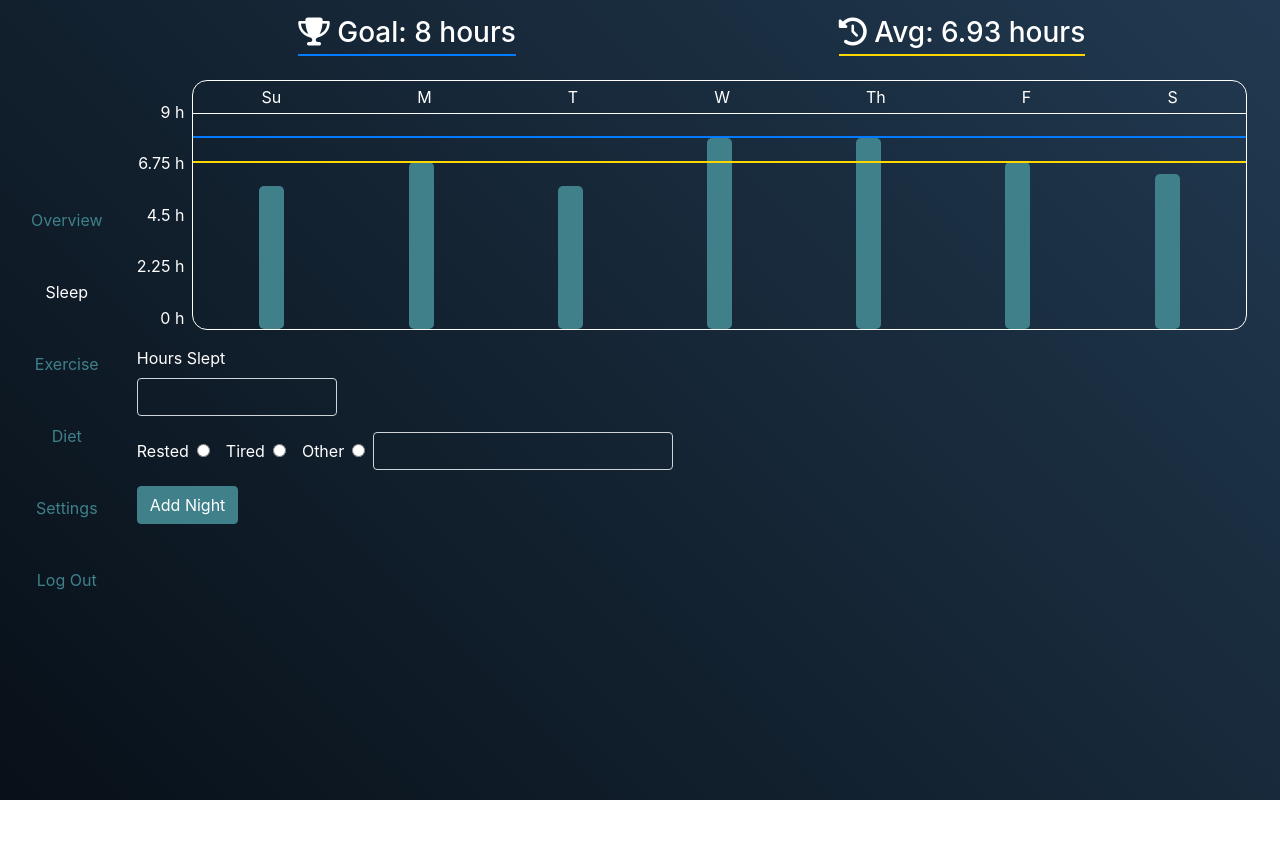
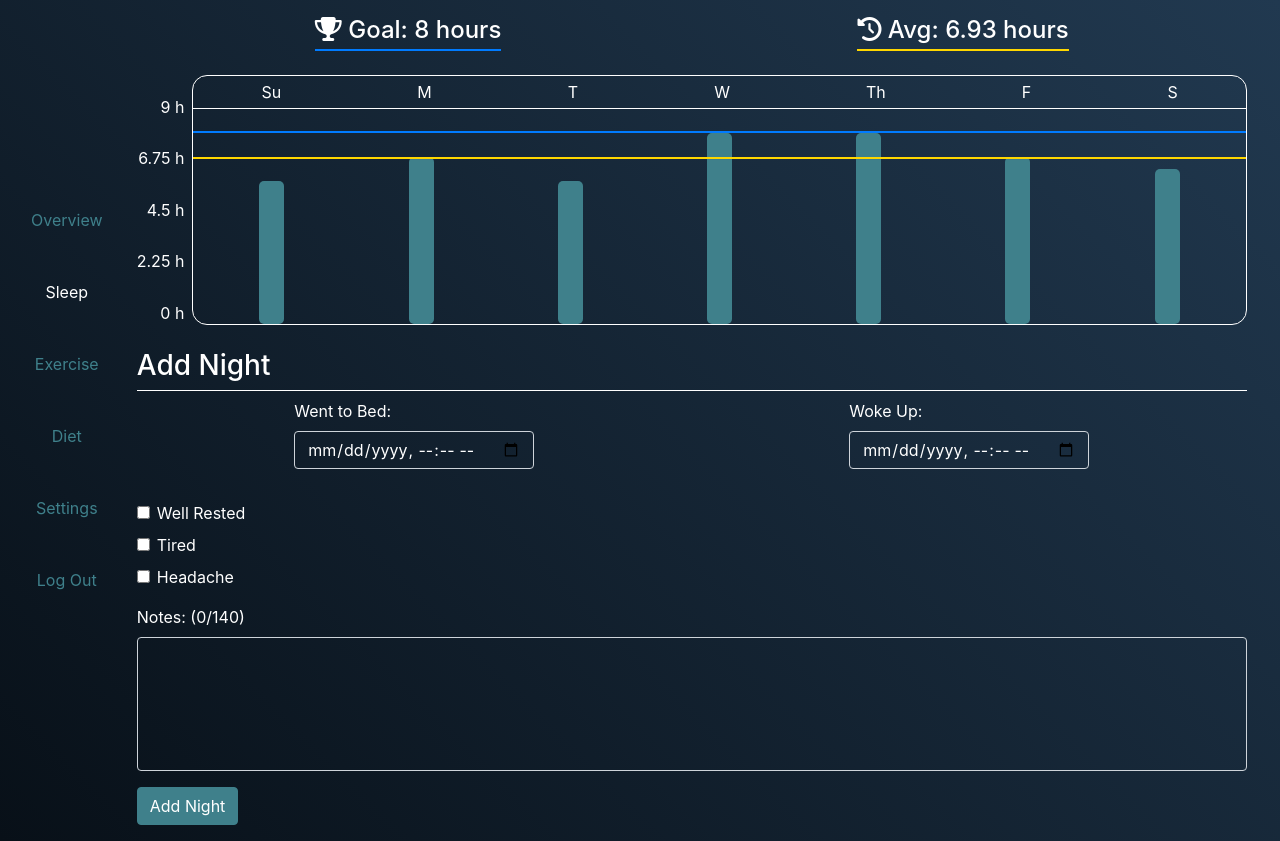
Before and after one commit to morrisbc/daze, a React (Create React App) app: page /dashboard/sleep in a window 1280 px wide. Before the commit the page ends 800 px from the top, so only its background shows below. Built offline with nearby package versions, Linux system fonts and the light colour scheme; no server answers; sample sign-in values are in the browser's storage.

Commit message:
Created basic form for adding a night in the sleep section

```diff
--- a/src/App.css
+++ b/src/App.css
@@ -102,6 +102,12 @@
   color: white;
 }
 
+.night-input,
+.night-input:focus {
+  background: transparent;
+  color: white;
+}
+
 @media screen and (max-width: 450px) {
   .header {
     justify-content: center;
--- a/src/components/pages/dashboard/sleep/AddNight.js
+++ b/src/components/pages/dashboard/sleep/AddNight.js
@@ -1,61 +1,90 @@
 import React, { useState } from "react";
 
 const AddNight = () => {
-  const [quality, setQuality] = useState("");
+  const [bedTime, setBedTime] = useState("");
+  const [wakeTime, setWakeTime] = useState("");
+  const [rested, setRested] = useState(false);
+  const [tired, setTired] = useState(false);
+  const [headache, setHeadache] = useState(false);
+  const [notes, setNotes] = useState("");
 
   return (
-    <section className="text-white mt-3">
+    <section className="text-white mt-4 mb-3">
+      <h3 className="pb-2" style={{ borderBottom: "1px solid white" }}>
+        Add Night
+      </h3>
       <form className="mt-2">
+        <div className="d-flex flex-column flex-md-row justify-content-around">
           <div className="form-group">
-          <label htmlFor="night-hours">Hours Slept</label>
+            <label htmlFor="bedTime">Went to Bed:</label>
             <input
-            className="form-control text-white bg-transparent"
-            type="number"
-            id="night-hours"
-            min="0"
-            max="24"
-            style={{ maxWidth: "200px" }}
+              id="bedTime"
+              type="datetime-local"
+              className="night-input form-control"
+              onChange={e => setBedTime(e.target.value)}
+              style={{ maxWidth: "240px" }}
             />
           </div>
-        <div className="d-flex align-items-center form-group">
-          <label className="mr-2 my-0" htmlFor="night-rested">
-            Rested
+          <div>
+            <label htmlFor="wakeTime">Woke Up:</label>
+            <input
+              id="wakeTime"
+              type="datetime-local"
+              className="night-input form-control"
+              onChange={e => setWakeTime(e.target.value)}
+              style={{ maxWidth: "240px" }}
+            />
+          </div>
+        </div>
+        <div className="form-group mt-3">
+          <div className="form-check my-2">
+            <input
+              type="checkbox"
+              className="form-check-input"
+              id="night-rested"
+              onChange={e => setRested(e.target.checked)}
+              disabled={tired}
+            />
+            <label className="form-check-label" htmlFor="night-rested">
+              Well Rested
             </label>
+          </div>
+          <div className="form-check my-2">
             <input
-            className="mr-2"
-            type="radio"
-            name="night-quality"
-            id="night-rested"
-            value="rested"
-            onChange={e => setQuality(e.target.value)}
+              type="checkbox"
+              className="form-check-input"
+              id="night-tired"
+              onChange={e => setTired(e.target.checked)}
+              disabled={rested}
             />
-          <label className="mx-2 my-0" htmlFor="night-tired">
+            <label className="form-check-label" htmlFor="night-tired">
               Tired
             </label>
+          </div>
+          <div className="form-check my-2">
             <input
-            className="mr-2"
-            type="radio"
-            name="night-quality"
-            id="night-tired"
-            value="tired"
-            onChange={e => setQuality(e.target.value)}
+              type="checkbox"
+              className="form-check-input"
+              id="night-headache"
+              onChange={e => setHeadache(e.target.checked)}
             />
-          <label className="mx-2 my-0" htmlFor="night-other">
-            Other
+            <label className="form-check-label" htmlFor="night-headache">
+              Headache
             </label>
-          <input
-            className="mr-2"
-            type="radio"
-            name="night-quality"
-            id="night-other"
-          />
-          <input
-            className="form-control bg-transparent text-white"
-            type="text"
-            id=""
-            onChange={e => setQuality(e.target.value)}
-            style={{ maxWidth: "300px" }}
-          />
+          </div>
+        </div>
+        <div className="form-group mt-3">
+          <label htmlFor="night-notes">Notes: ({notes.length}/140)</label>
+          <textarea
+            id="night-notes"
+            className="form-control night-input"
+            cols="30"
+            rows="5"
+            maxLength="140"
+            spellCheck
+            onChange={e => setNotes(e.target.value)}
+            style={{ resize: "none" }}
+          ></textarea>
         </div>
         <input className="btn btn-main" type="submit" value="Add Night" />
       </form>
--- a/src/components/pages/dashboard/sleep/Sleep.js
+++ b/src/components/pages/dashboard/sleep/Sleep.js
@@ -15,11 +15,14 @@ const Sleep = ({ sleepGoal }) => {
         <div className="d-flex justify-content-around text-white my-3">
           <h3
             className="border-primary pb-1"
-            style={{ borderBottom: "2px solid" }}
+            style={{ borderBottom: "2px solid", fontSize: "1.5rem" }}
           >
             <i className="fas fa-trophy"></i> Goal: {sleepGoal} hours
           </h3>
-          <h3 className="pb-1" style={{ borderBottom: "2px solid gold" }}>
+          <h3
+            className="pb-1"
+            style={{ borderBottom: "2px solid gold", fontSize: "1.5rem" }}
+          >
             <i className="fas fa-history"></i> Avg: {avgValue.toFixed(2)} hours
           </h3>
         </div>
```
Lines whose indentation alone changed are shown as unchanged.
